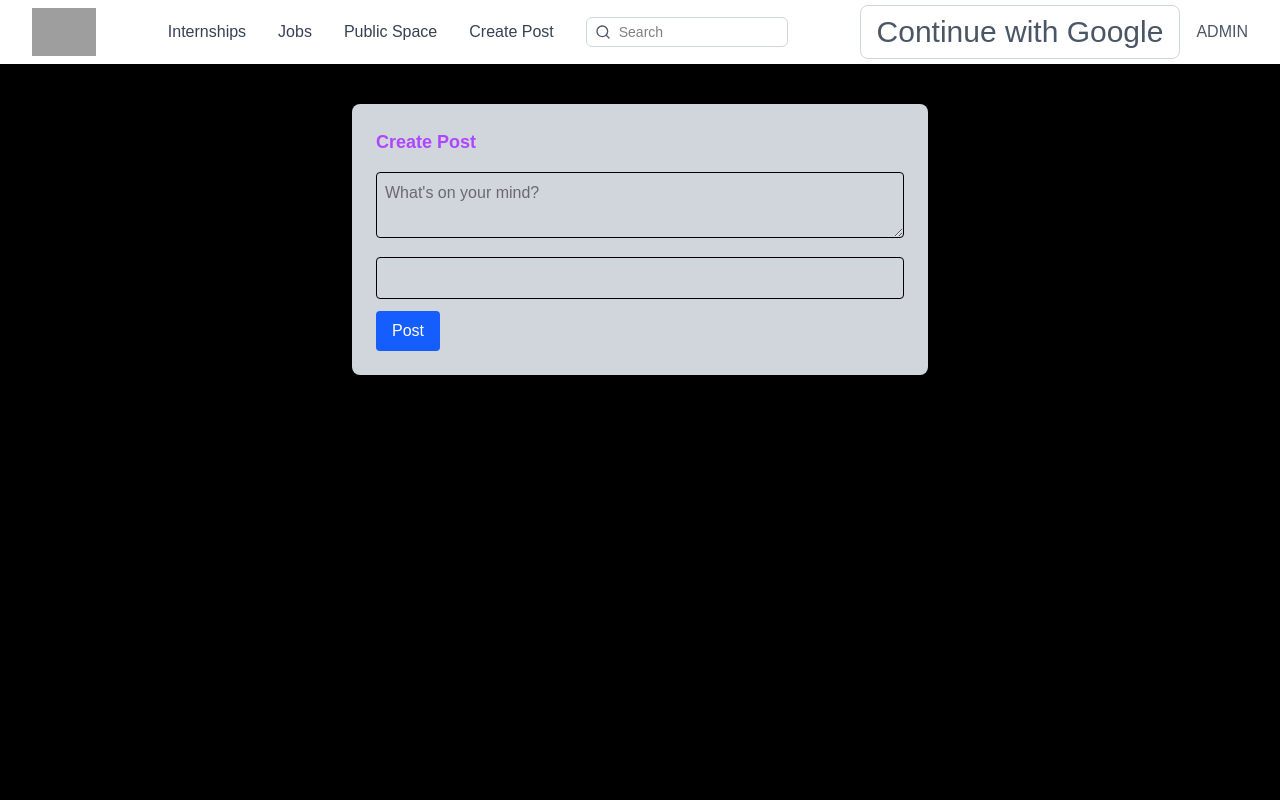
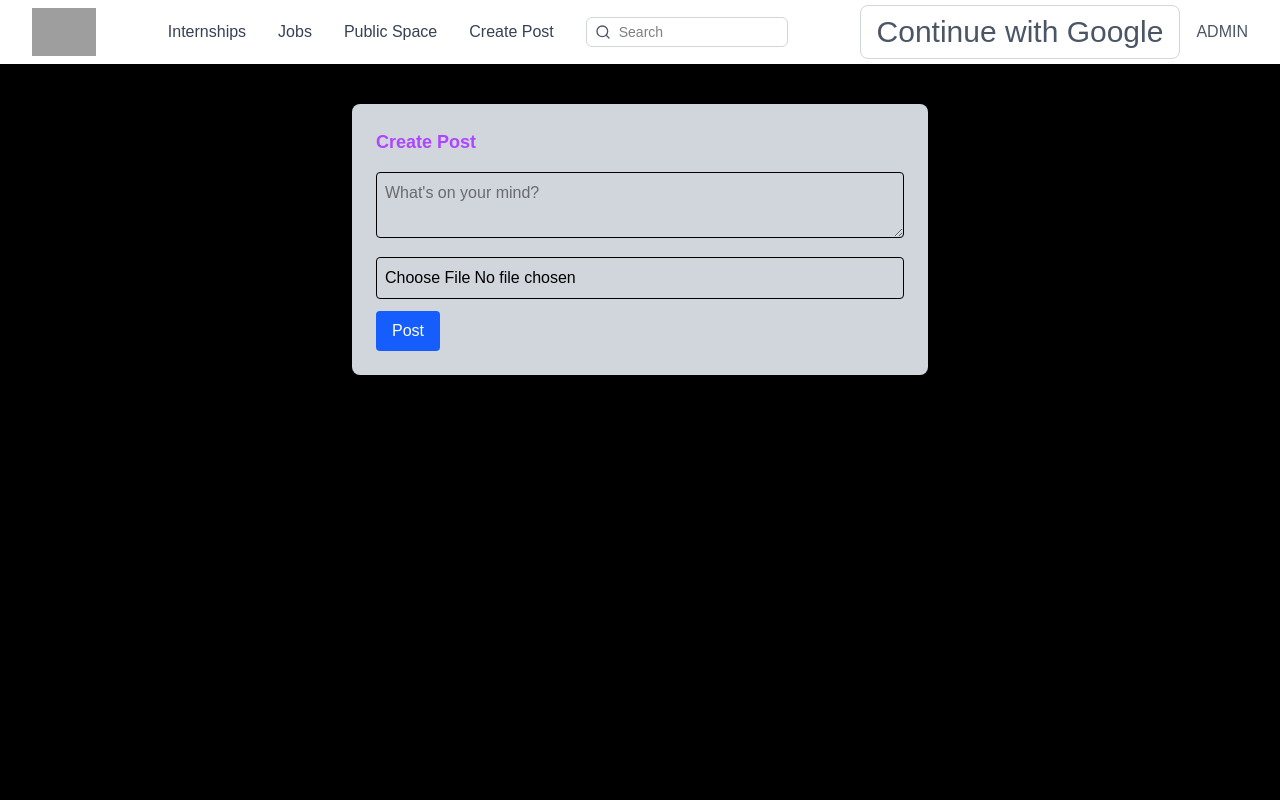
Before and after one commit to mukundm054/Study-area, a Next.js app in the folder studyarea/: page /createPost in a window 1280 px wide. Shown: the top 800 px of the page. Built offline with nearby package versions, Linux system fonts and the light colour scheme; no server answers; grey boxes are pictures that could not be loaded.

Commit message:
Update index.tsx

```diff
--- a/studyarea/src/pages/createPost/index.tsx
+++ b/studyarea/src/pages/createPost/index.tsx
@@ -53,7 +53,7 @@ const index = () => {
           placeholder="What's on your mind?"
           className="w-full border rounded p-2 mb-3 text-black"
         />
-        <input value={mediaUrl}  onChange={(e) => {
+        <input type="file" accept="image/*,video/*" value={mediaUrl}  onChange={(e) => {
             setMediaUrl(e.target.value);
             setMediaType(e.target.value.includes(".mp4") ? "video" : "image");
           }}
```
